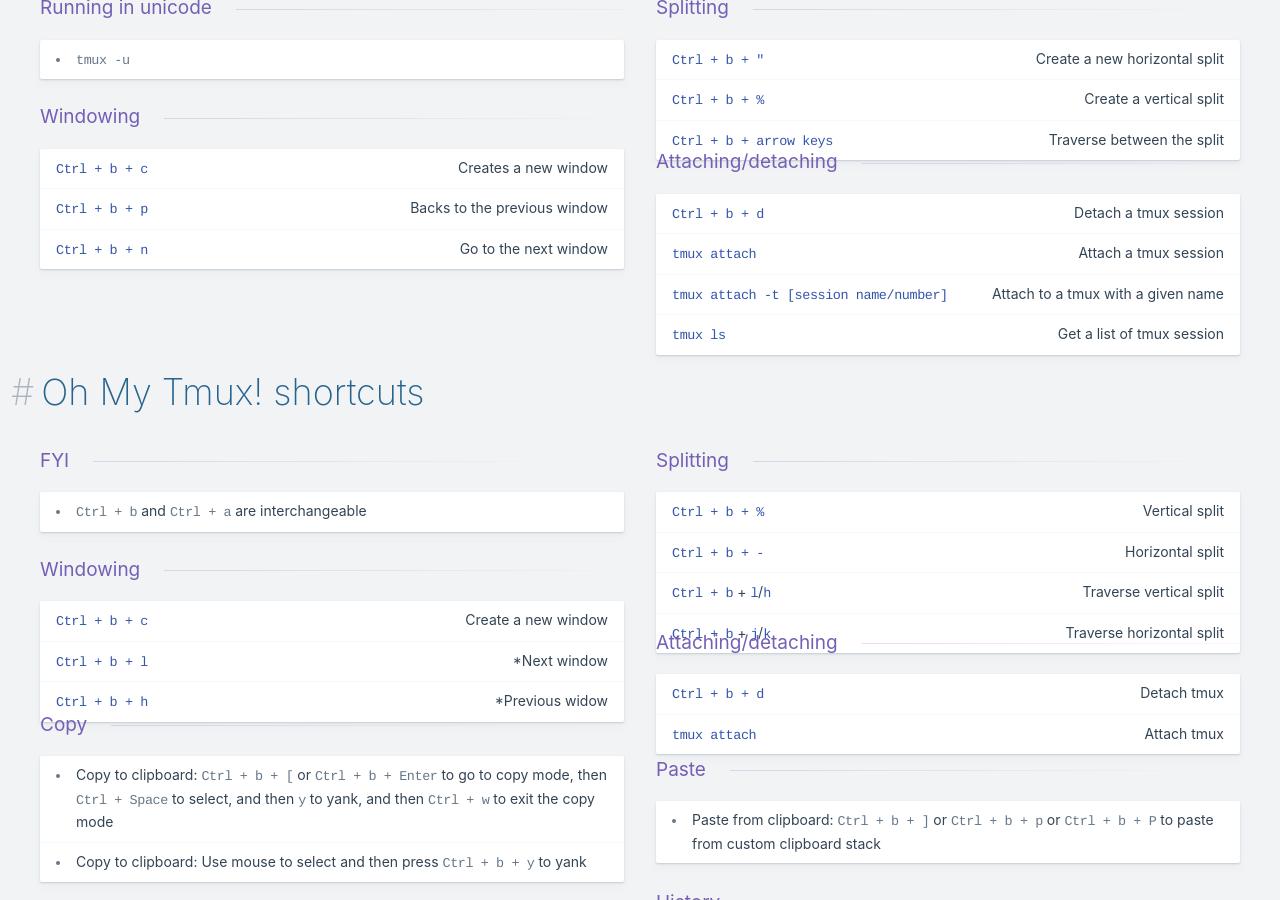
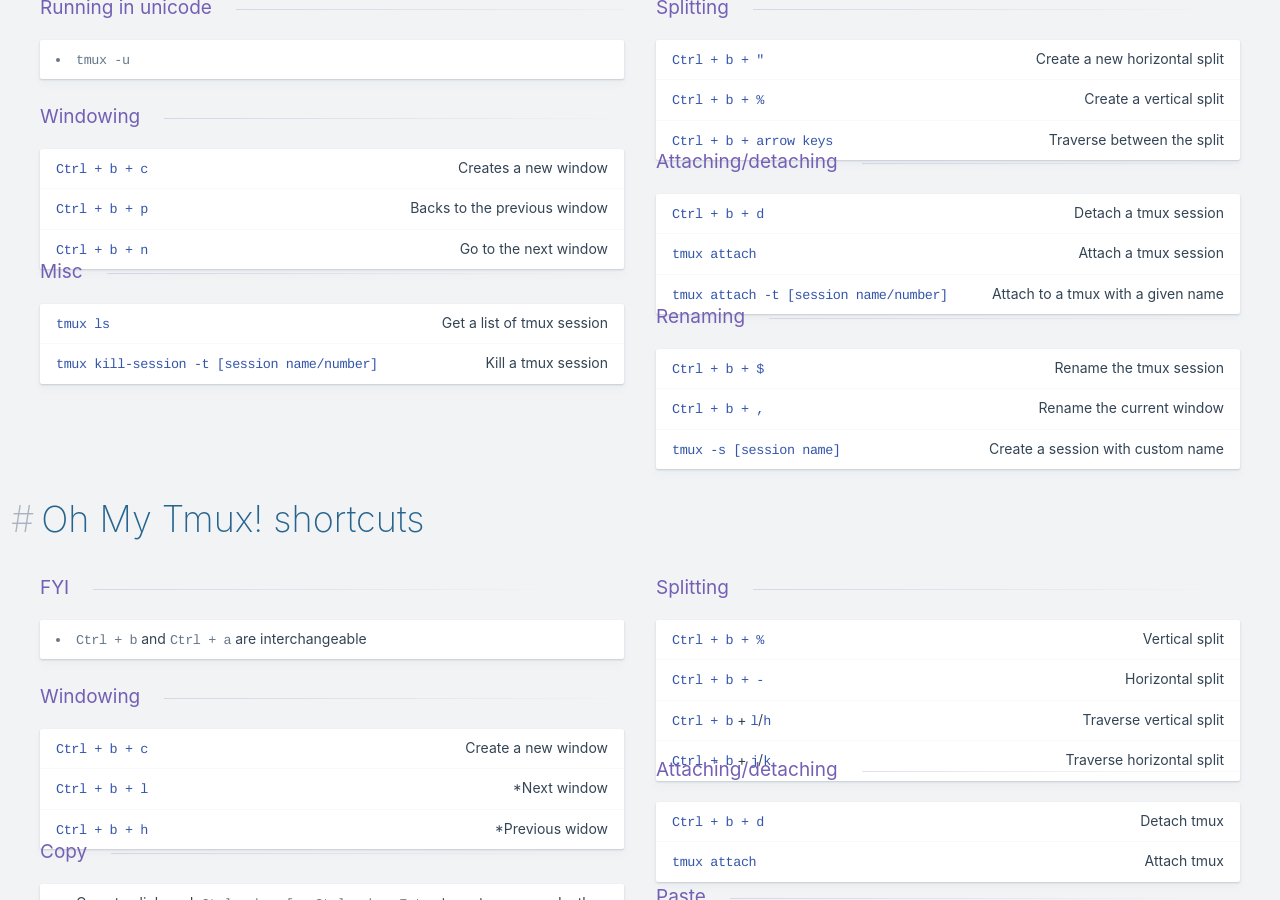
Before and after one commit to kasramp/cheat-sheet-factory, a Jekyll site: the page built from linux/tmux.md, in a window 1280 px wide and 900 px high, scrolled down 321 px. Built offline with Jekyll 4.4.1, drawn with Linux system fonts in a browser that asks for light colours.

Commit message:
Update tmux cheat sheet

```diff
--- a/linux/tmux.md
+++ b/linux/tmux.md
@@ -38,8 +38,17 @@ Shortcuts
 | `Ctrl + b + d` | Detach a tmux session |
 | `tmux attach`  | Attach a tmux session |
 | `tmux attach -t [session name/number]` | Attach to a tmux with a given name |
+
+### Misc
+
 | `tmux ls` | Get a list of tmux session |
+| `tmux kill-session -t [session name/number]` | Kill a tmux session |
 
+### Renaming
+
+| `Ctrl + b + $` | Rename the tmux session |
+| `Ctrl + b + ,` | Rename the current window |
+| `tmux -s [session name]` | Create a session with custom name |
 
 ## [Oh My Tmux! shortcuts](https://github.com/gpakosz/.tmux)
 
```
Also changed, not shown: other parts of linux/tmux.md (+1 -1 lines).
